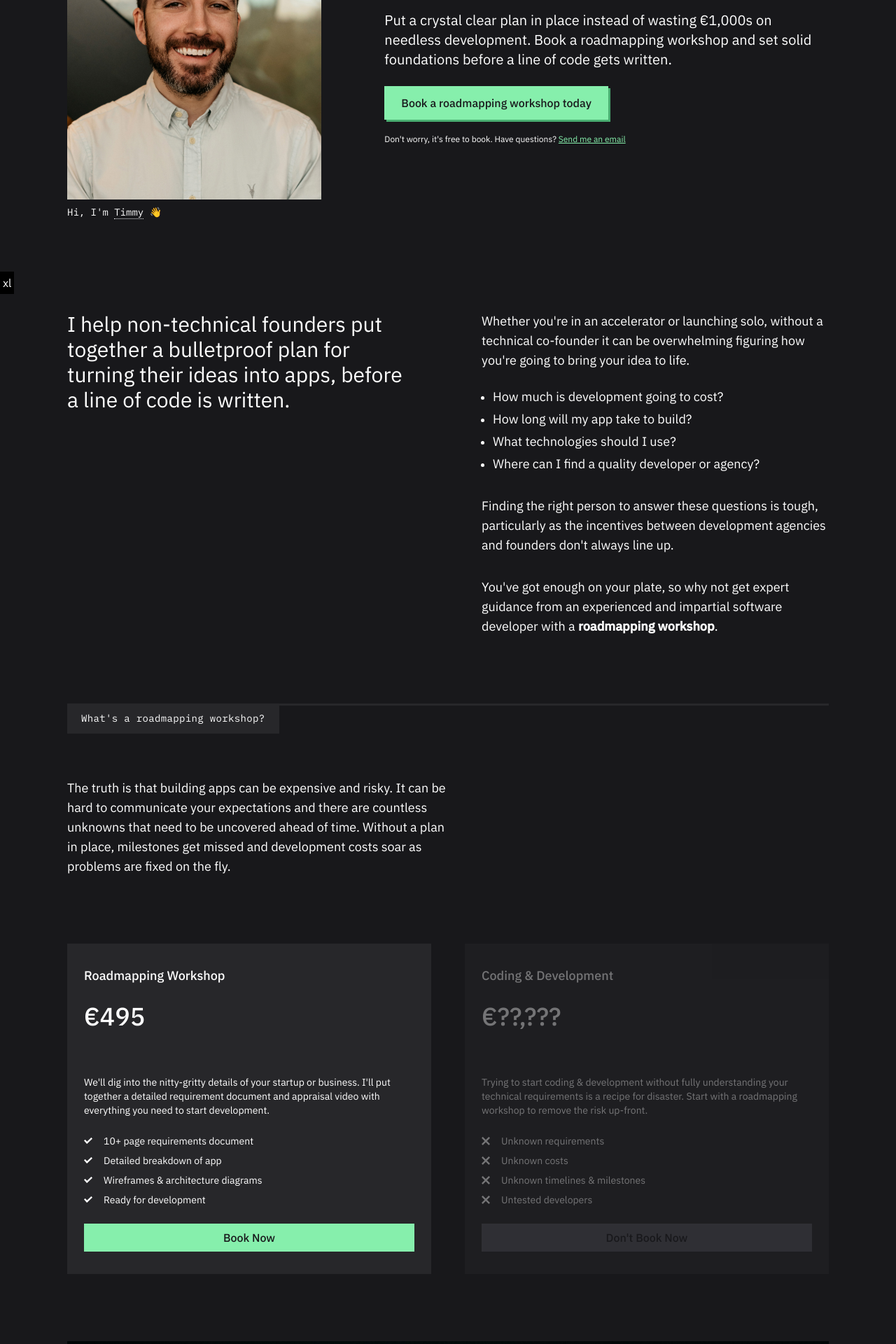
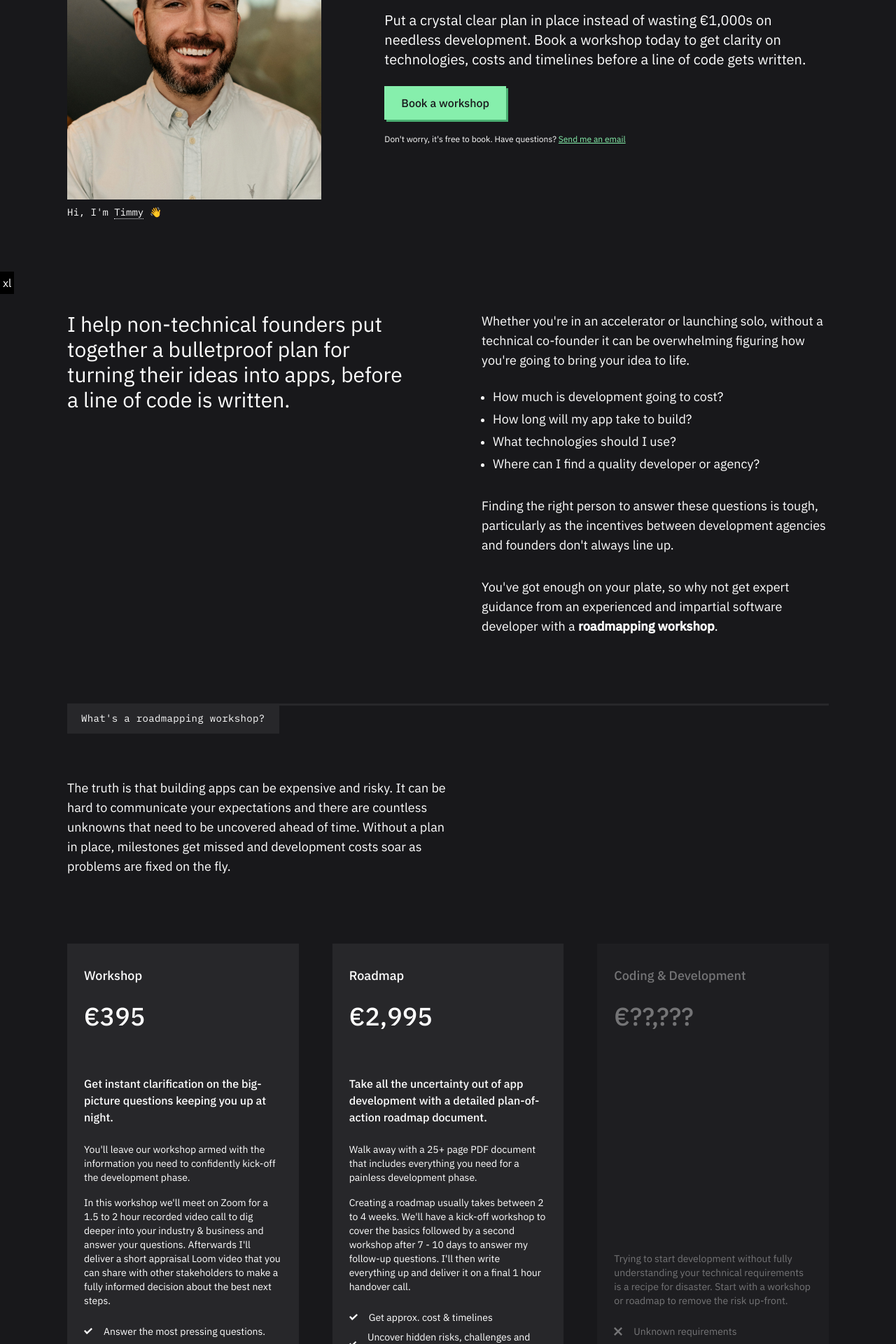
Before and after one commit to timmyomahony/founder-roadmap-website, a Next.js app: page / in a window 1280 px wide. Shown: the part 380-2300 px from the top of the page at 70% size. Built offline with nearby package versions, Linux system fonts and the light colour scheme.

Commit message:
Content updates

```diff
--- a/app/layout.tsx
+++ b/app/layout.tsx
@@ -25,7 +25,7 @@ const ibm_plex_mono = IBM_Plex_Mono({
 
 const RootLayout = ({ children }) => {
   return (
-    <html lang="en">
+    <html lang="en" className="scroll-smooth">
       <body
         className={`bg-zinc-900 text-white p-0 m-0 ${ibm_plex_sans.variable} ${ibm_plex_mono.variable} font-sans`}
       >
--- a/components/Nav.tsx
+++ b/components/Nav.tsx
@@ -28,7 +28,7 @@ export default function Nav() {
         <ul className="flex gap-3 ">
           <li className="w-4 h-4 lg:w-5 lg:h-5">
             <a
-              className="text-zinc-600 hover:text-white transition-all duration-300 ease-linear"
+              className="text-zinc-400 hover:text-white transition-all duration-300 ease-linear"
               href="https://www.linkedin.com/company/founder-roadmap/"
               title="Connect on LinkedIn"
               target="_blank"
@@ -39,7 +39,7 @@ export default function Nav() {
           </li>
           <li className="w-4 h-4 lg:w-5 lg:h-5">
             <a
-              className="text-zinc-600 hover:text-white transition-all duration-300 ease-linear"
+              className="text-zinc-400 hover:text-white transition-all duration-300 ease-linear"
               href="https://twitter.com/founderroadmap/"
               title="Follow on Twitter"
               target="_blank"
--- a/components/home/Bio.tsx
+++ b/components/home/Bio.tsx
@@ -18,12 +18,13 @@ export default function Bio() {
             That said, I started with a degree in computer science, so my
             superpower is problem solving. In short, I&apos;m great at
             understanding ideas, breaking them down into digestible pieces and
-            bringing those pieces together into apps.
+            organising those pieces into apps.
           </p>
-          <p>
-            This means I love helping founders in the first part of their
-            journey: creating a roadmap for development.
-          </p>
+          {/* <p>
+            This means I&apos;m particularly well suited to helping founders in
+            the first part of your journey: getting their thoughts down on paper
+            and arranged
+          </p> */}
           <p className="mt-5 xl:mt-10">
             <a
               className="group text-green-300 text-sm md:text-base flex gap-3 items-center"
--- a/components/home/Hero.tsx
+++ b/components/home/Hero.tsx
@@ -38,15 +38,12 @@ export default function Hero() {
         </h1>
         <p className="text-base md:text-lg xl:text-xl mt-5 xl:mt-4 2xl:mt-10">
           Put a crystal clear plan in place instead of wasting €1,000s on
-          needless development. Book a roadmapping workshop and set solid
-          foundations before a line of code gets written.
+          needless development. Book a workshop today to get clarity on
+          technologies, costs and timelines before a line of code gets written.
         </p>
         <div className="mt-5 xl:mt-6 2xl:mt-10">
-          <Button
-            href="https://savvycal.com/founderroadmap/roadmapping-workshop"
-            className="w-full sm:w-auto text-center"
-          >
-            Book a roadmapping workshop today
+          <Button href="#services" className="w-full sm:w-auto text-center">
+            Book a workshop
           </Button>
         </div>
         <p className="text-xs mt-5 xl:mt-5 2xl:mt-10">
--- a/components/home/Services.tsx
+++ b/components/home/Services.tsx
@@ -9,6 +9,7 @@ interface ServiceProps {
   disabled?: boolean;
   title: string | ReactElement;
   price: string | ReactElement;
+  headline: string | ReactElement;
   description: string | ReactElement;
   benefits: Array<string>;
   linkText: string;
@@ -20,6 +21,7 @@ const Service = ({
   disabled = false,
   title,
   price,
+  headline,
   description,
   benefits,
   linkText,
@@ -39,7 +41,10 @@ const Service = ({
         </h4>
       </header>
       <div>
-        <div className="text-sm flex flex-col gap-4">{description}</div>
+        <div className="text-base font-medium flex flex-col gap-4">
+          {headline}
+        </div>
+        <div className="mt-6 text-sm flex flex-col gap-4">{description}</div>
         <ul className="mt-6 text-sm flex flex-col gap-2">
           {benefits.map((benefit, i) => {
             return (
@@ -71,27 +76,30 @@ const Service = ({
 export default function Services() {
   return (
     <section
-      className="grid grid-cols-1 md:grid-cols-2 gap-6 md:gap-12"
+      className="grid grid-cols-1 md:grid-cols-3 gap-6 md:gap-12"
       id="services"
     >
-      {/* <Service
-        title={"Starter Workshop"}
-        price={
-          <span>
-            <s>€299</s> €149
-          </span>
+      <Service
+        title={"Workshop"}
+        price={<span>€395</span>}
+        headline={
+          <>
+            Get instant clarification on the big-picture questions keeping you
+            up at night.
+          </>
         }
         description={
           <>
             <p>
-              If you&apos;re not quite ready for a full roadmap yet, try a
-              workshop instead. We&apos;ll have a 1.5 hour video call with a
-              follow-up appraisal video for you to keep.
+              You&apos;ll leave our workshop armed with the information you need
+              to confidently kick-off the development phase.
             </p>
             <p>
-              We&apos;ll dig into your business and uncover the high-level
-              challenges alongside some development options and the high-level
-              costs and timelines involved.
+              In this workshop we&apos;ll meet on Zoom for a 1.5 to 2 hour
+              recorded video call to dig deeper into your industry & business
+              and answer your questions. Afterwards I&apos;ll deliver a short
+              appraisal Loom video that you can share with other stakeholders to
+              make a fully informed decision about the best next steps.
             </p>
           </>
         }
@@ -103,39 +111,54 @@ export default function Services() {
         ]}
         linkText={"Book Now"}
         linkOnClick={() => {
-          console.log("Test");
+          window.location.href = "https://savvycal.com/founderroadmap/workshop";
         }}
-      /> */}
+      />
       <Service
-        title={"Roadmapping Workshop"}
-        price={"€495"}
+        title={"Roadmap"}
+        price={"€2,995"}
+        headline={
+          <>
+            Take all the uncertainty out of app development with a detailed
+            plan-of-action roadmap document.
+          </>
+        }
         description={
-          <p>
-            We&apos;ll dig into the nitty-gritty details of your startup or
-            business. I&apos;ll put together a detailed requirement document and
-            appraisal video with everything you need to start development.
-          </p>
+          <>
+            <p>
+              Walk away with a 25+ page PDF document that includes everything
+              you need for a painless development phase.
+            </p>
+            <p>
+              Creating a roadmap usually takes between 2 to 4 weeks. We&apos;ll
+              have a kick-off workshop to cover the basics followed by a second
+              workshop after 7 - 10 days to answer my follow-up questions.
+              I&apos;ll then write everything up and deliver it on a final 1
+              hour handover call.
+            </p>
+          </>
         }
         benefits={[
-          "10+ page requirements document",
-          "Detailed breakdown of app",
-          "Wireframes & architecture diagrams",
-          "Ready for development",
+          "Get approx. cost & timelines",
+          "Uncover hidden risks, challenges and unknowns",
+          "Nail down wireframes & architecture",
+          "Get introduced to quality developers",
         ]}
-        linkText={"Book Now"}
+        linkText={"Apply Now"}
         linkOnClick={() => {
-          console.log("Test");
+          window.location.href = "https://savvycal.com/founderroadmap/roadmap";
         }}
       />
       <Service
         disabled={true}
         title={"Coding & Development"}
         price={"€??,???"}
+        headline={<></>}
         description={
           <p>
-            Trying to start coding & development without fully understanding
-            your technical requirements is a recipe for disaster. Start with a
-            roadmapping workshop to remove the risk up-front.
+            Trying to start development without fully understanding your
+            technical requirements is a recipe for disaster. Start with a
+            workshop or roadmap to remove the risk up-front.
           </p>
         }
         benefits={[
```
